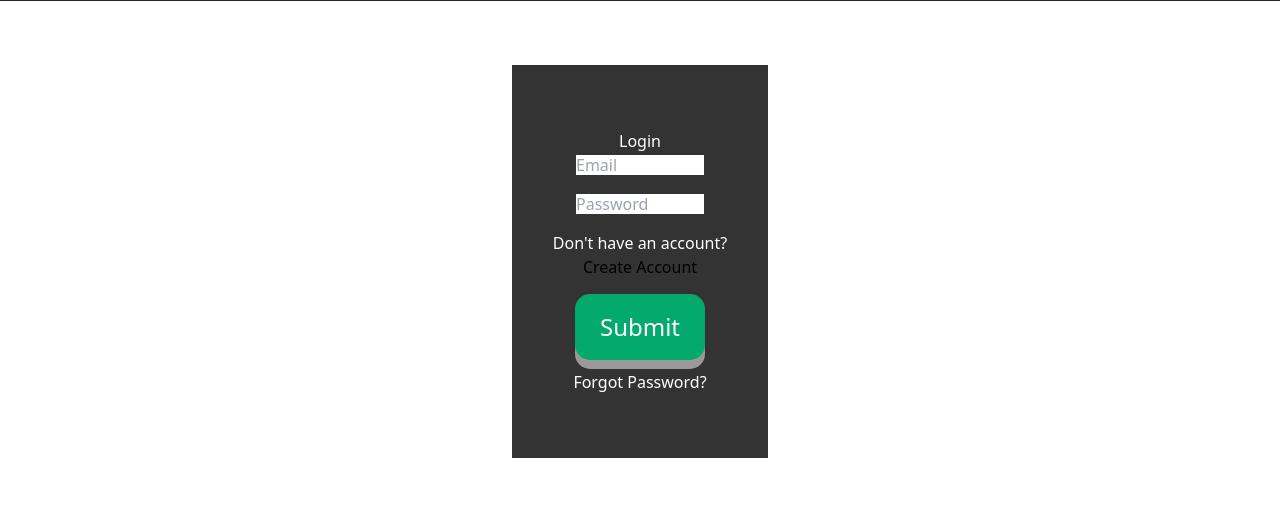
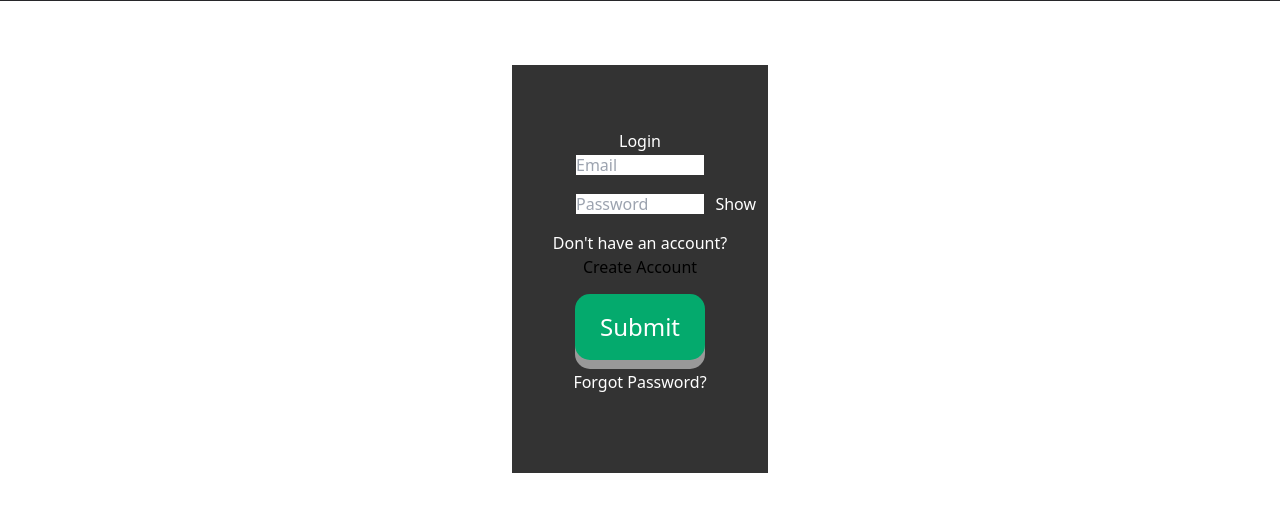
Before and after one commit to btfuhrma/CIS566-Market, a Django app: page /app_user/login in a window 1280 px wide. Shown: the part 79-591 px from the top of the page. Run offline with Django 5.2, Linux system fonts and the light colour scheme; some libraries are stand-ins or nearby versions.

Commit message:
I created a show and hide password feature when logging in. Now the user can view their password and hide it.

```diff
--- a/Market/templates/app_user/login.html
+++ b/Market/templates/app_user/login.html
@@ -6,7 +6,6 @@
     <meta name="viewport" content="width=device-width, initial-scale=1.0">
     <title>Home Page</title>
     <link rel="stylesheet" href="{% static 'app_user/login.css' %}">
-    <!-- <link rel="stylesheet" href="{% static 'nav/nav.css' %}"> -->
     <link href="https://cdnjs.cloudflare.com/ajax/libs/tailwindcss/2.0.2/tailwind.min.css" rel="stylesheet">
     <script src="https://cdn.tailwindcss.com"></script>
 </head>
@@ -30,29 +29,48 @@
             </div>
         </nav>
     </div>
+
     <div class="login-container">
         <div class="login-box">
             <h1 class="prompt-title">Login</h1>
             <form action="{% url 'login' %}" method="POST" class="create-item-form" enctype="multipart/form-data">
                 {% csrf_token %}
+
                 <div class="user-create-input">
-                    <input name="email" id="email" type="text" class="email-input" placeholder="Email">
+                    <input name="email" id="email" type="text" class="email-input" placeholder="Email" required>
                 </div>
-                <div class="user-create-input">
-                    <input name="password" id="password" type="password" class="password-input" placeholder="Password">
+
+                <div class="user-create-input relative">
+                    <input name="password" id="password" type="password" class="password-input" placeholder="Password" required>
+                    <button type="button" onclick="togglePassword()" class="absolute right-3 top-1/2 transform -translate-y-1/2 text-white">Show</button>
                 </div>
 
                 <div class="user-create-input">
                     <p style="color: white;">Don't have an account?</p>
-                    <a href="{%url 'createAccount'%}" class="create-account">Create Account</a>
+                    <a href="{% url 'createAccount' %}" class="create-account">Create Account</a>
                 </div>
-                <div class="submit-button" class="user-create-input">
+
+                <div class="submit-button user-create-input">
                     <button class="create-item-button" type="submit">Submit</button>
                     <a href="{% url 'forgot_password' %}" style="color: #fff; text-decoration: none; display: block; margin-top: 10px;">Forgot Password?</a>
-
                 </div>
             </form>
         </div>
     </div>
+
+    <script>
+        function togglePassword() {
+            const passwordInput = document.getElementById('password');
+            const toggleButton = document.querySelector('button');
+            if (passwordInput.type === "password") {
+                passwordInput.type = "text";
+                toggleButton.textContent = "Hide";
+            } else {
+                passwordInput.type = "password";
+                toggleButton.textContent = "Show";
+            }
+        }
+    </script>
+
 </body>
 </html>
```
Also changed, not shown: Market/db.sqlite3.
